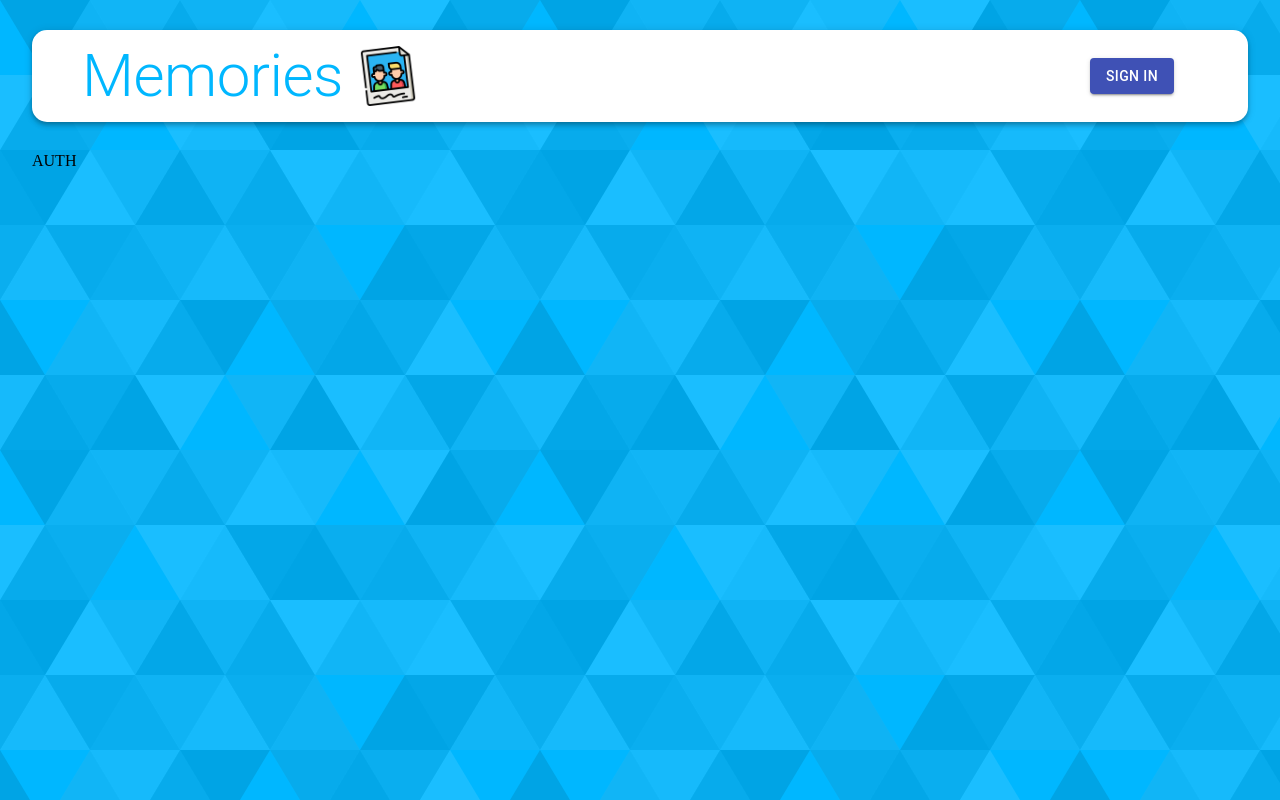
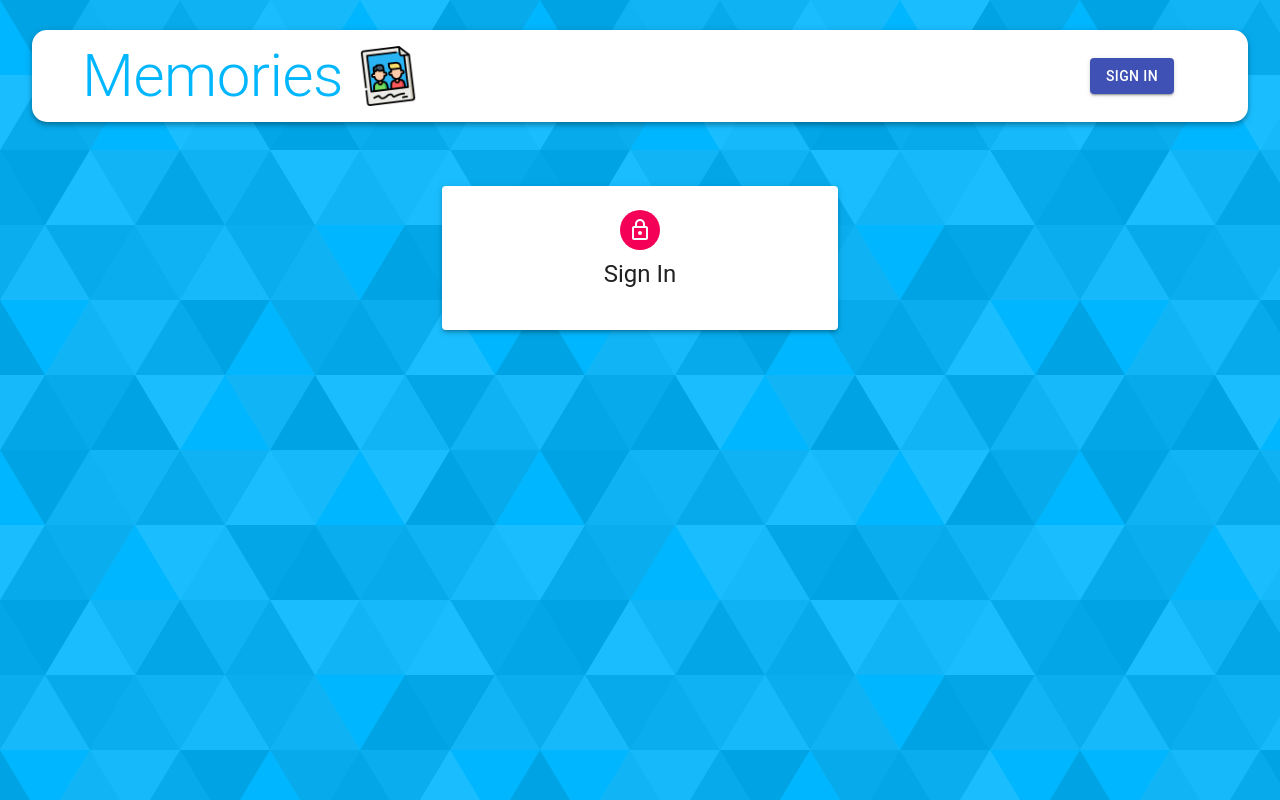
Before and after one commit to alexalextran/MEMORIES-MERN-AUTH, a React (Create React App) app in the folder client/: page /auth in a window 1280 px wide. Built offline with nearby package versions, Linux system fonts and the light colour scheme.

Commit message:
sign in component

```diff
--- a/client/src/components/Auth/Auth.js
+++ b/client/src/components/Auth/Auth.js
@@ -1,10 +1,44 @@
 import React from 'react';
+import {Avatar, Button, Paper, Grid, Typography, Container, TextField} from '@material-ui/core'
+import LockOutlinedIcon from '@material-ui/icons/LockOutlined'
+import useStyles from './styles'
+const Auth = () => {
+    const classes = useStyles()
 
-const Auth = () => {
+    const isSignup = false;
+
+    const handleSubmit = () => {
+
+    }
+
+    const handleChange = () => {
+
+    }
     return (
-        <div>
-            AUTH
-        </div>
+        <Container component="main" maxWidth="xs">
+            <Paper className={classes.paper} elevation={3}>
+                <Avatar className={classes.avatar}>
+                    <LockOutlinedIcon/>
+                </Avatar>
+                <Typography variant="h5">{isSignup ? 'Sign Up' : 'Sign In'}</Typography>
+                <form className={classes.form} onSubmit={handleSubmit}>
+                    <Grid continer spacing={2}>
+                        {
+                            isSignup && (
+                                <>
+                                <Grid xs={6} md={12}>
+                                <TextField name="firstName" label="First Name" handleChange={handleChange} autoFocus xs ={6}/>
+                                </Grid>
+                                <Grid xs={6} md={12}>
+                                <TextField name="firstName" label="First Name" handleChange={handleChange} autoFocus xs ={6}/>
+                                </Grid>
+                                </>
+                            )
+                        }
+                    </Grid>
+                </form>
+            </Paper>
+        </Container>
     );
 }
 
```
Also changed, not shown: client/src/components/Auth/Input.js (added, +11 -0 lines).
